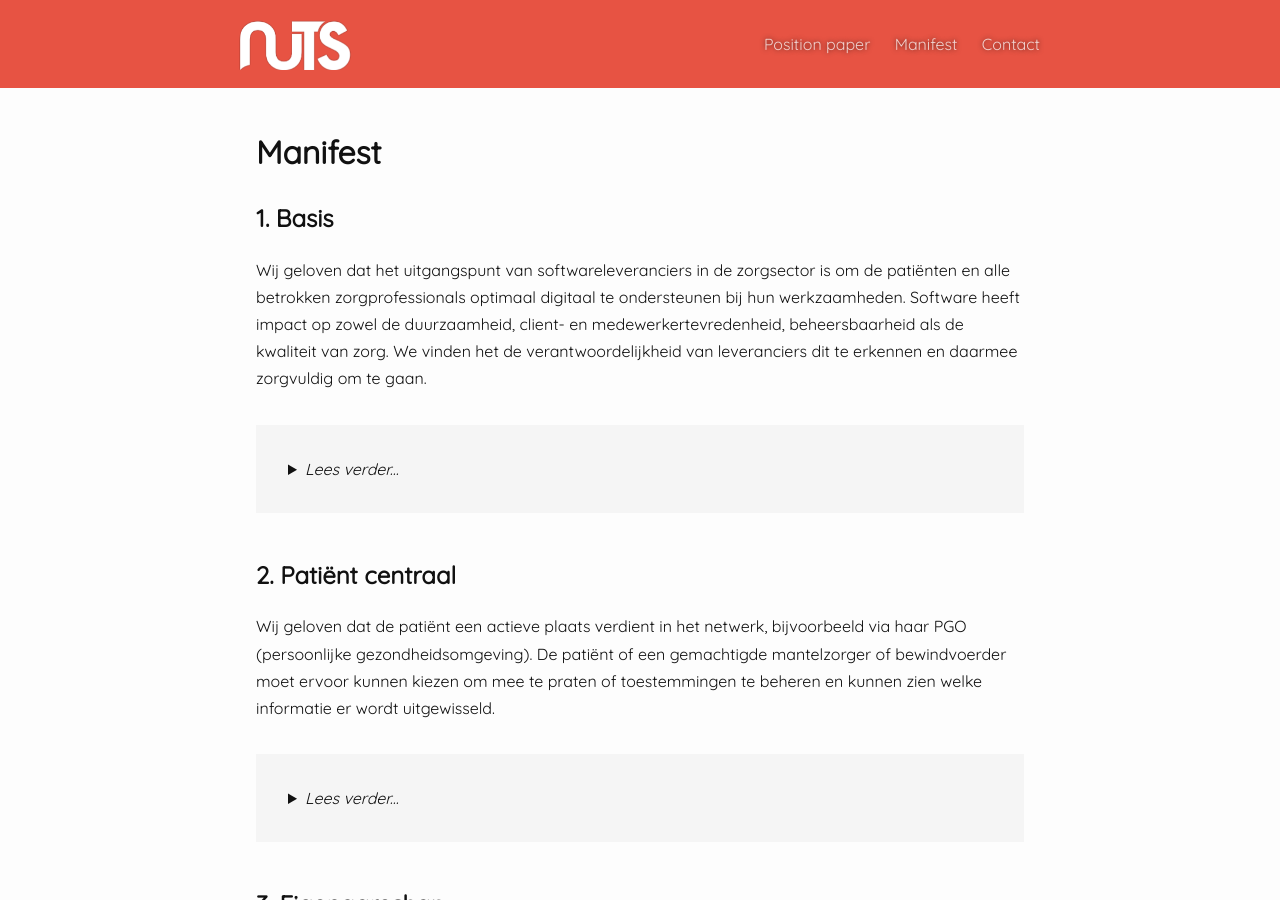
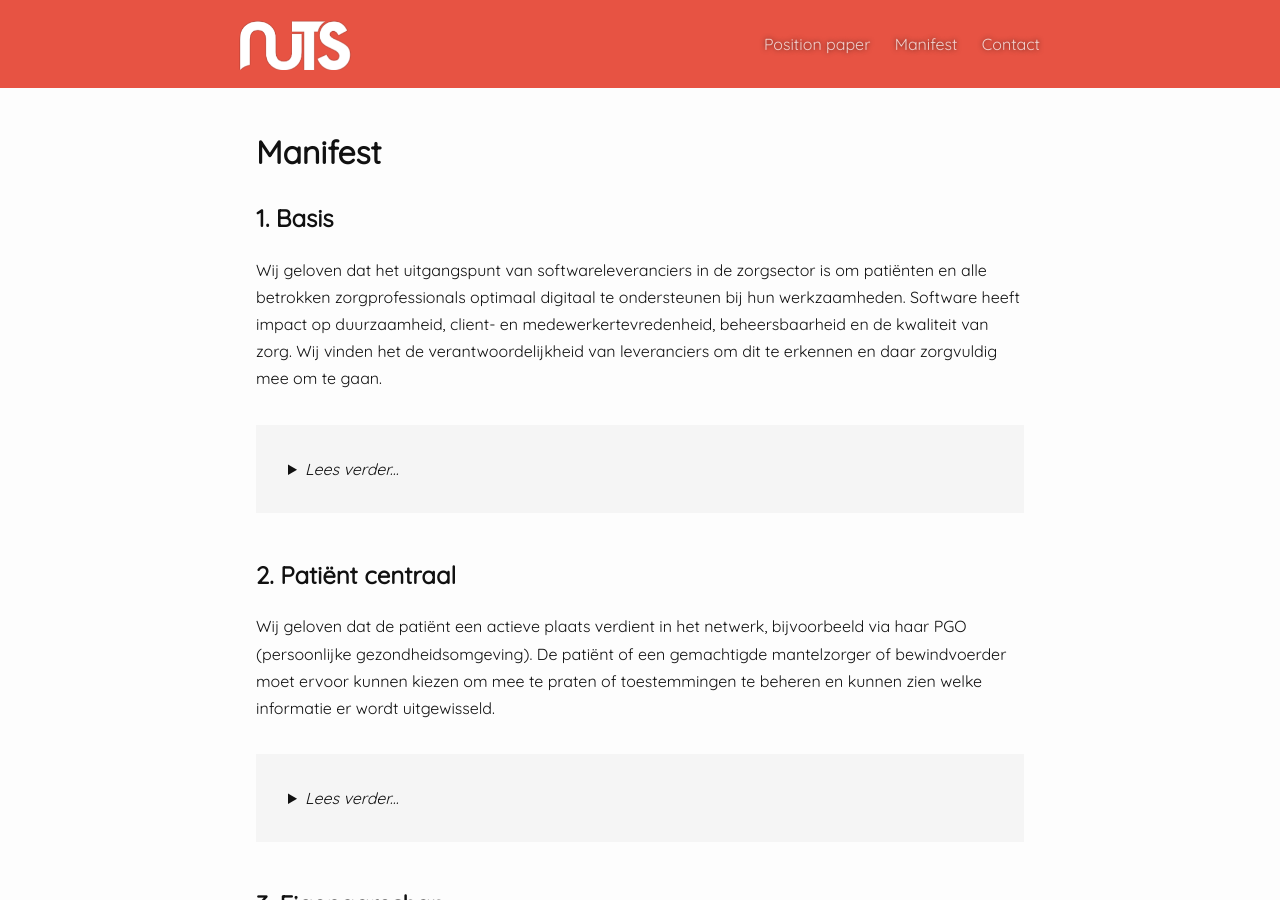
Before and after one commit to nuts-foundation/nuts-webpresence, a Jekyll site: the page built from manifest.md, in a window 1280 px wide and 900 px high, scrolled down 361 px. Built offline with Jekyll 4.4.1, drawn with Linux system fonts in a browser that asks for light colours.

Commit message:
Spell check

```diff
--- a/manifest.md
+++ b/manifest.md
@@ -9,8 +9,7 @@ header_image: manifest
 
 ## 1. Basis
 
-Wij geloven dat het uitgangspunt van softwareleveranciers in de zorgsector is om de patiënten en alle betrokken zorgprofessionals optimaal digitaal te ondersteunen bij hun werkzaamheden.
-Software heeft impact op zowel de duurzaamheid, client- en medewerkertevredenheid, beheersbaarheid als de kwaliteit van zorg. We vinden het de verantwoordelijkheid van leveranciers dit te erkennen en daarmee zorgvuldig om te gaan.
+Wij geloven dat het uitgangspunt van softwareleveranciers in de zorgsector is om patiënten en alle betrokken zorgprofessionals optimaal digitaal te ondersteunen bij hun werkzaamheden. Software heeft impact op duurzaamheid, client- en medewerkertevredenheid, beheersbaarheid en de kwaliteit van zorg. Wij vinden het de verantwoordelijkheid van leveranciers om dit te erkennen en daar zorgvuldig mee om te gaan.
 
 <p><details markdown="1"><summary>Lees verder...</summary>
 
```
